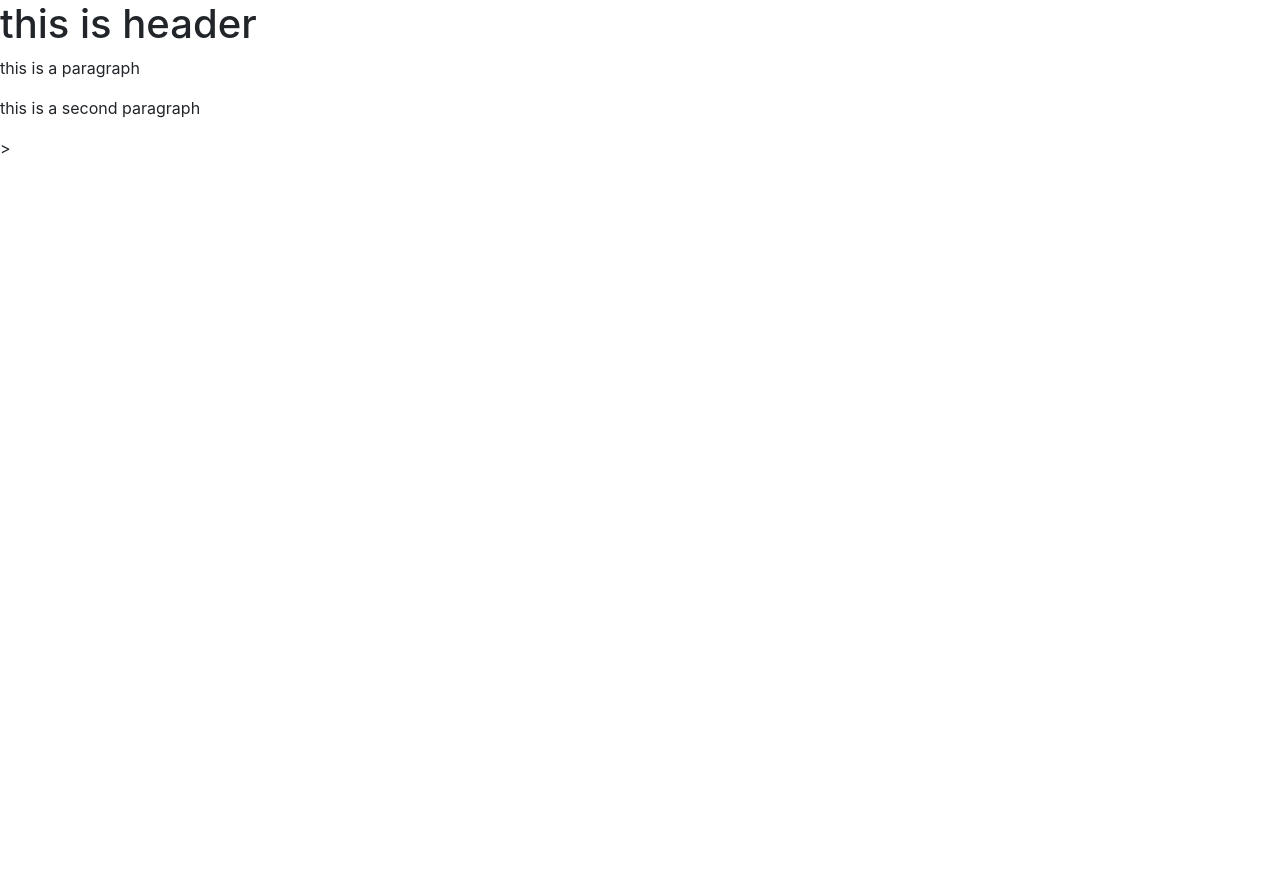
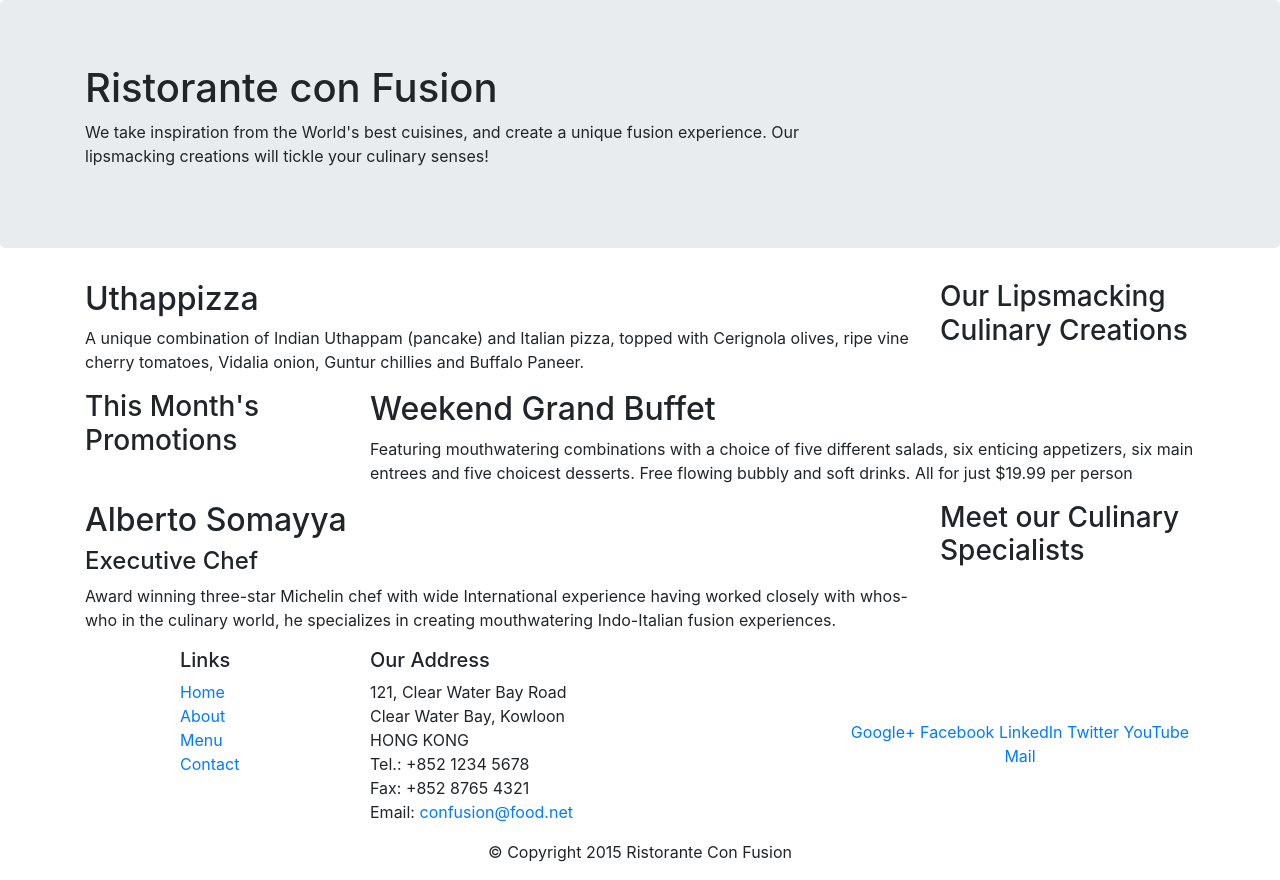
Before and after one commit to JorgeEspina/Git_Test, a website: page index.html in a window 1280 px wide. Before the commit the page ends 800 px from the top, so only its background shows below. Drawn offline with nearby package versions, Linux system fonts and the light colour scheme.

Commit message:
parte 1 - bootstrap

```diff
--- a/index.html
+++ b/index.html
@@ -1,5 +1,9 @@
-<html>
+<!DOCTYPE html>
+<html lang="en">
+
 <head>
+    <title>Ristorante Con Fusion</title>
+
     <!-- Required meta tags always come first -->
     <meta charset="utf-8">
     <meta name="viewport" content="width=device-width, initial-scale=1, shrink-to-fit=no">
@@ -8,14 +12,104 @@
     <!-- Bootstrap CSS -->
     <link rel="stylesheet" href="node_modules/bootstrap/dist/css/bootstrap.min.css">
 
+    <link href="css/styles.css" rel="stylesheet">
 </head>
+
 <body>
-        <h1> this is header</h1>
-        <p> this is a paragraph</p>
-        <p> this is a second paragraph</p>
-        <!-- jQuery first, then Popper.js, then Bootstrap JS. -->
-        <script src="node_modules/jquery/dist/jquery.slim.min.js"></script>
-        <script src="node_modules/popper.js/dist/umd/popper.min.js"></script>
+
+    <header class="jumbotron"> <!-- banner gris de arriba -->
+        <div class="container">
+            <div class="row row-header">
+                <div class="col-12 col-sm-8">
+                    <h1>Ristorante con Fusion</h1>
+                    <p>We take inspiration from the World's best cuisines, and create a unique fusion experience. Our lipsmacking creations will tickle your culinary senses!</p>
+                </div>
+                <div class="col col-sm">
+                </div>
+            </div>
+        </div>
+    </header>
+
+    <div class="container">
+        <div class="row">
+            <div class="col-12 col-sm-4 order-sm-last col-md-3 flex-last">
+                <h3>Our Lipsmacking Culinary Creations</h3>
+            </div>
+            <div class="col col-sm order-sm-first col-md">
+                <h2>Uthappizza</h2>
+                <p>A unique combination of Indian Uthappam (pancake) and Italian pizza, topped with Cerignola olives, ripe vine cherry tomatoes, Vidalia onion, Guntur chillies and Buffalo Paneer.</p>
+            </div>
+        </div>
+
+
+        <div class="row ">
+            <div class="col-12 col-sm-4 col-md-3">
+                <h3>This Month's Promotions</h3>
+            </div>
+            <div class="col col-sm col-md">
+                <h2>Weekend Grand Buffet</h2>
+                <p >Featuring mouthwatering combinations with a choice of five different salads, six enticing appetizers, six main entrees and five choicest desserts. Free flowing bubbly and soft drinks. All for just $19.99 per person </p>
+            </div>
+        </div>
+
+        <div class="row">
+            <div class="col-12 col-sm-4 col-md-3">
+                <h3>Meet our Culinary Specialists</h3>
+            </div>
+            <div class="col col-sm order-sm-first col-md ">
+                <h2>Alberto Somayya</h2>
+                <h4>Executive Chef</h4>
+                <p class="hidden-xs-down">Award winning three-star Michelin chef with wide International experience having worked closely with whos-who in the culinary world, he specializes in creating mouthwatering Indo-Italian fusion experiences. </p>
+            </div>
+        </div>
+    </div>
+
+    <footer >
+        <div class="container">
+            <div class="row">
+                <div class="col-5 offset-1 col-sm-2">
+                    <h5>Links</h5>
+                    <ul class="list-unstyled">
+                        <li><a href="#">Home</a></li>
+                        <li><a href="#">About</a></li>
+                        <li><a href="#">Menu</a></li>
+                        <li><a href="#">Contact</a></li>
+                    </ul>
+                </div>
+                <div class="col-7 col-sm-5">
+                    <h5>Our Address</h5>
+                    <address>
+		              121, Clear Water Bay Road<br>
+		              Clear Water Bay, Kowloon<br>
+		              HONG KONG<br>
+		              Tel.: +852 1234 5678<br>
+		              Fax: +852 8765 4321<br>
+		              Email: <a href="mailto:confusion@food.net">confusion@food.net</a>
+		           </address>
+                </div>
+                <div class="col-12 col-sm-4 align-self-center">
+                    <div style="text-align:center">
+                        <a href="http://google.com/+">Google+</a>
+                        <a href="http://www.facebook.com/profile.php?id=">Facebook</a>
+                        <a href="http://www.linkedin.com/in/">LinkedIn</a>
+                        <a href="http://twitter.com/">Twitter</a>
+                        <a href="http://youtube.com/">YouTube</a>
+                        <a href="mailto:">Mail</a>
+                    </div>
+                </div>
+           </div>
+           <div class="row justify-content-center">
+                <div class="col-auto">
+                    <p>© Copyright 2015 Ristorante Con Fusion</p>
+                </div>
+           </div>
+        </div>
+    </footer>
+
+    <!-- jQuery first, then Tether, then Bootstrap JS. -->
+    <script src="node_modules/jquery/dist/jquery.min.js"></script>
+    <script src="node_modules/tether/dist/js/tether.min.js"></script>
     <script src="node_modules/bootstrap/dist/js/bootstrap.min.js"></script>
 </body>
-</html>>
+
+</html>
```
Lines whose indentation alone changed are shown as unchanged.
